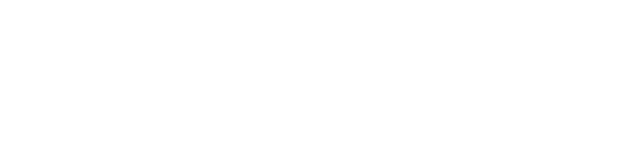
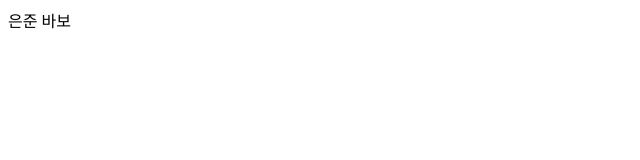
Before and after one commit to Mooneunjun/GitTest, a plain HTML site: page index.html in a window 1280 px wide. Shown: the full height of the page, 0-640 px from the left. Drawn offline with Linux system fonts and the light colour scheme.

Commit message:
은준 바보썻어요

```diff
--- a/index.html
+++ b/index.html
@@ -5,5 +5,7 @@
     <meta name="viewport" content="width=device-width, initial-scale=1.0" />
     <title>타이틀 변경</title>
   </head>
-  <body></body>
+  <body>
+    은준 바보
+  </body>
 </html>
```
